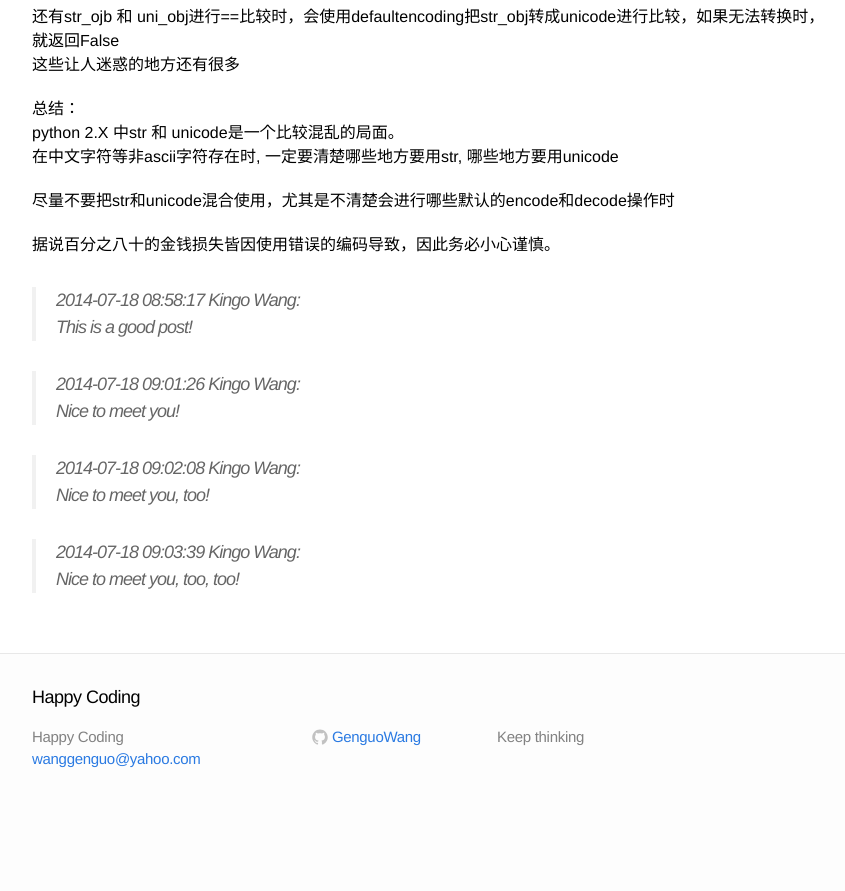
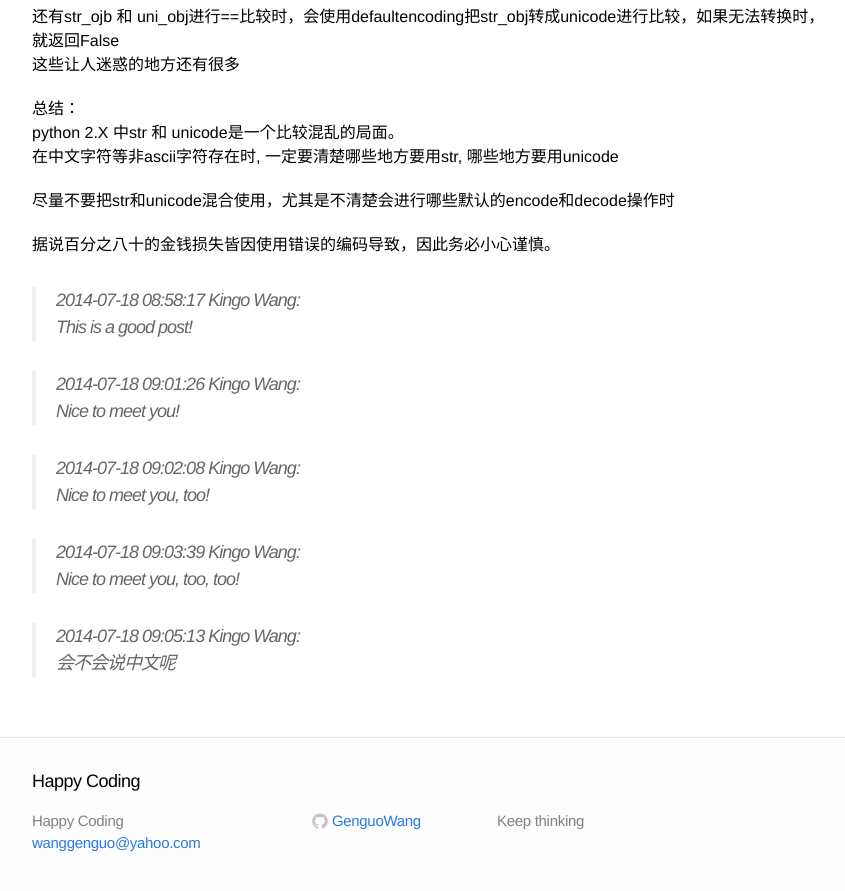
Before and after one commit to GenguoWang/GenguoWang.github.io, a Jekyll site: the page built from _posts/2014-07-18-python-encoding.markdown, in a window 1280 px wide and 900 px high, scrolled down 1057 px. Shown: the top 891 px of the window, without its empty margins (208-1053 px from the left). Built offline with Jekyll 4.4.1, drawn with Linux system fonts in a browser that asks for light colours; before the commit the page ends 1873 px from its top, so only the background shows below that.

Commit message:
add comment

```diff
--- a/_posts/2014-07-18-python-encoding.markdown
+++ b/_posts/2014-07-18-python-encoding.markdown
@@ -66,3 +66,6 @@ python 2.X 中str 和 unicode是一个比较混乱的局面。
 
 >2014-07-18 09:03:39 Kingo Wang:
 >Nice to meet you, too, too!
+
+>2014-07-18 09:05:13 Kingo Wang:
+>会不会说中文呢
```
